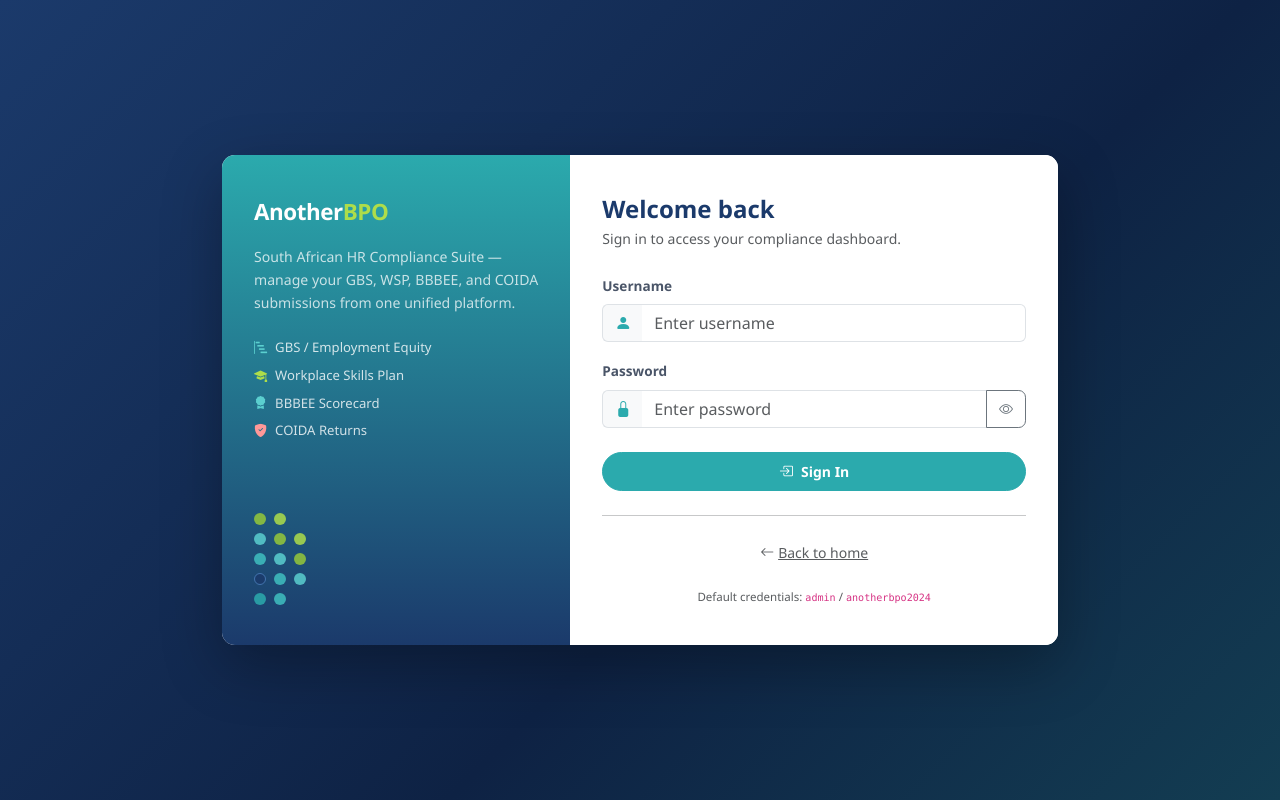
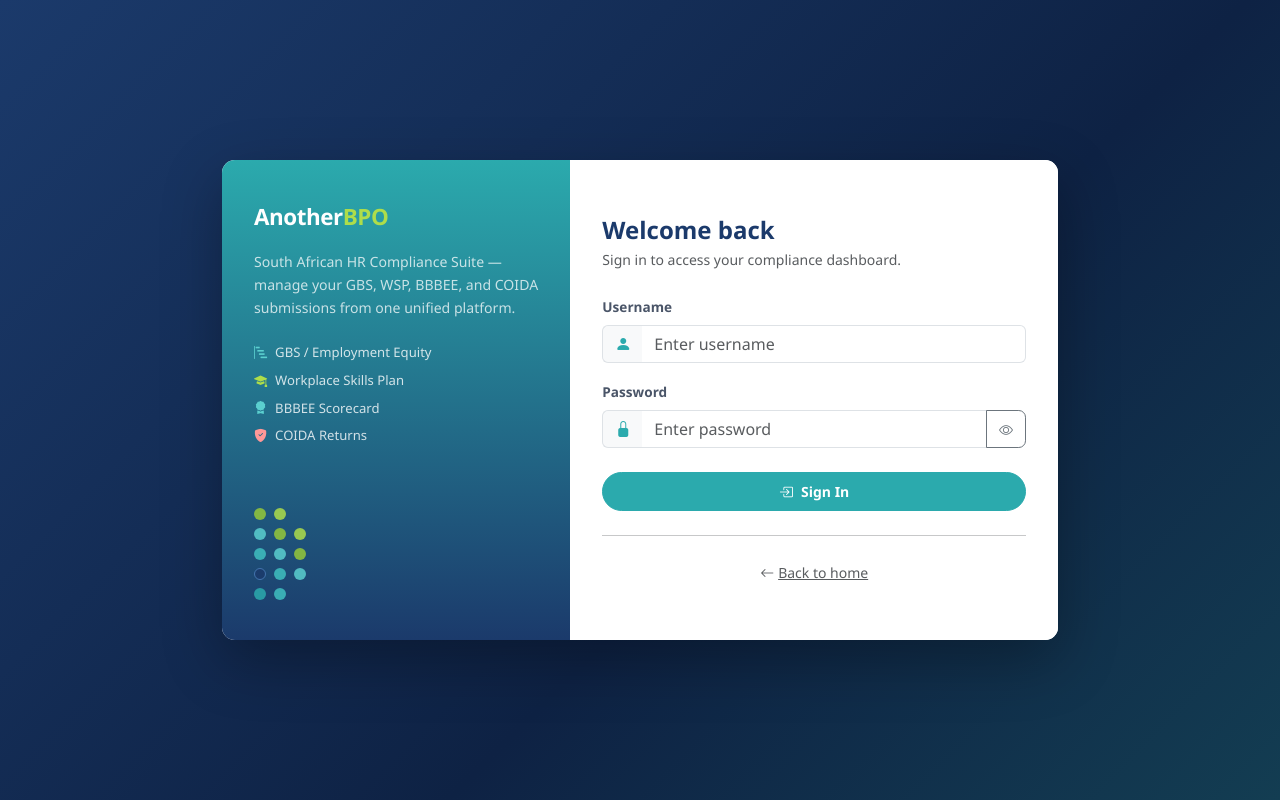
Before and after one commit to 1syntra1/anotherbpo-hr-compliance, a Flask app: page /login in a window 1280 px wide. Run offline with Flask 3, Linux system fonts and the light colour scheme.

Commit message:
Remove default-credentials hint from login page (public deployment)
Co-Authored-By: Claude Opus 4.8 <noreply@anthropic.com>

```diff
--- a/templates/login.html
+++ b/templates/login.html
@@ -106,10 +106,6 @@
             <i class="bi bi-arrow-left me-1"></i>Back to home
           </a>
         </p>
-
-        <p class="text-center text-muted mt-4 mb-0" style="font-size:.72rem;">
-          Default credentials: <code>admin</code> / <code>anotherbpo2024</code>
-        </p>
       </div>
 
     </div>
```
